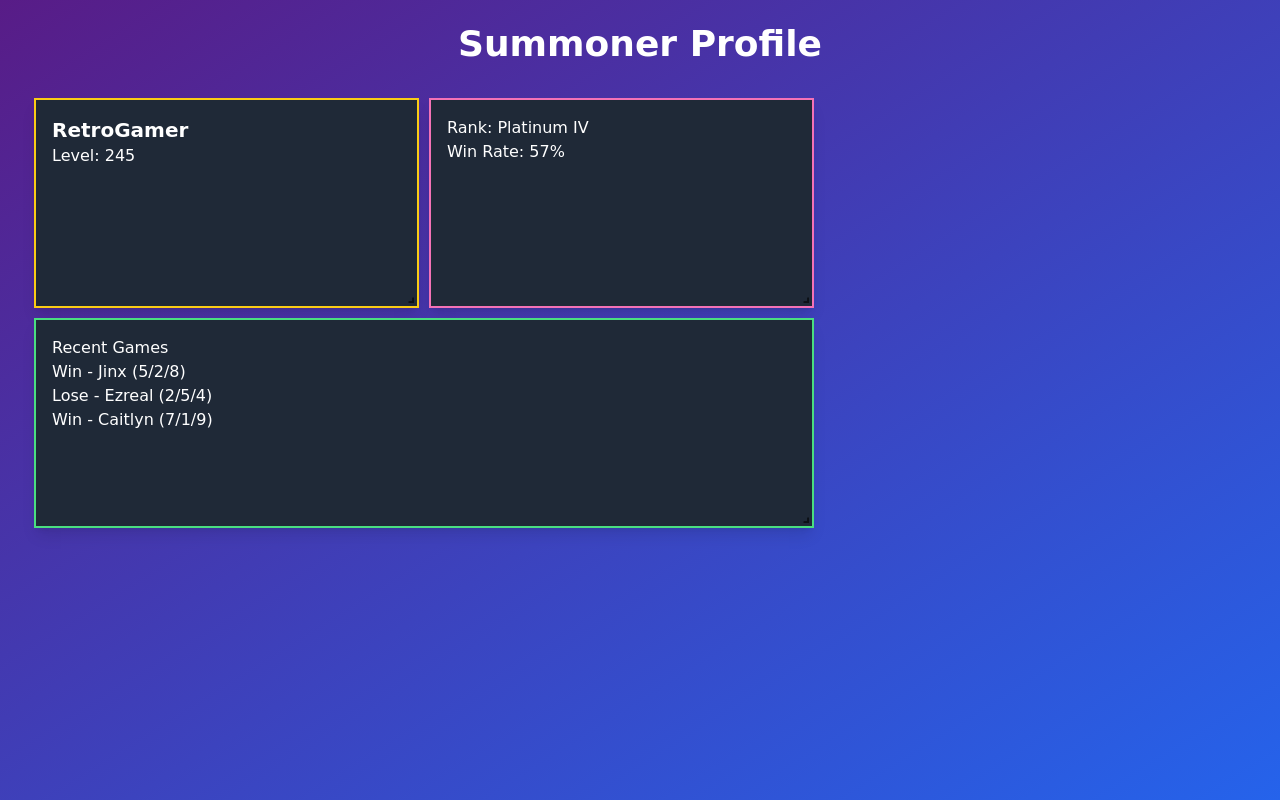
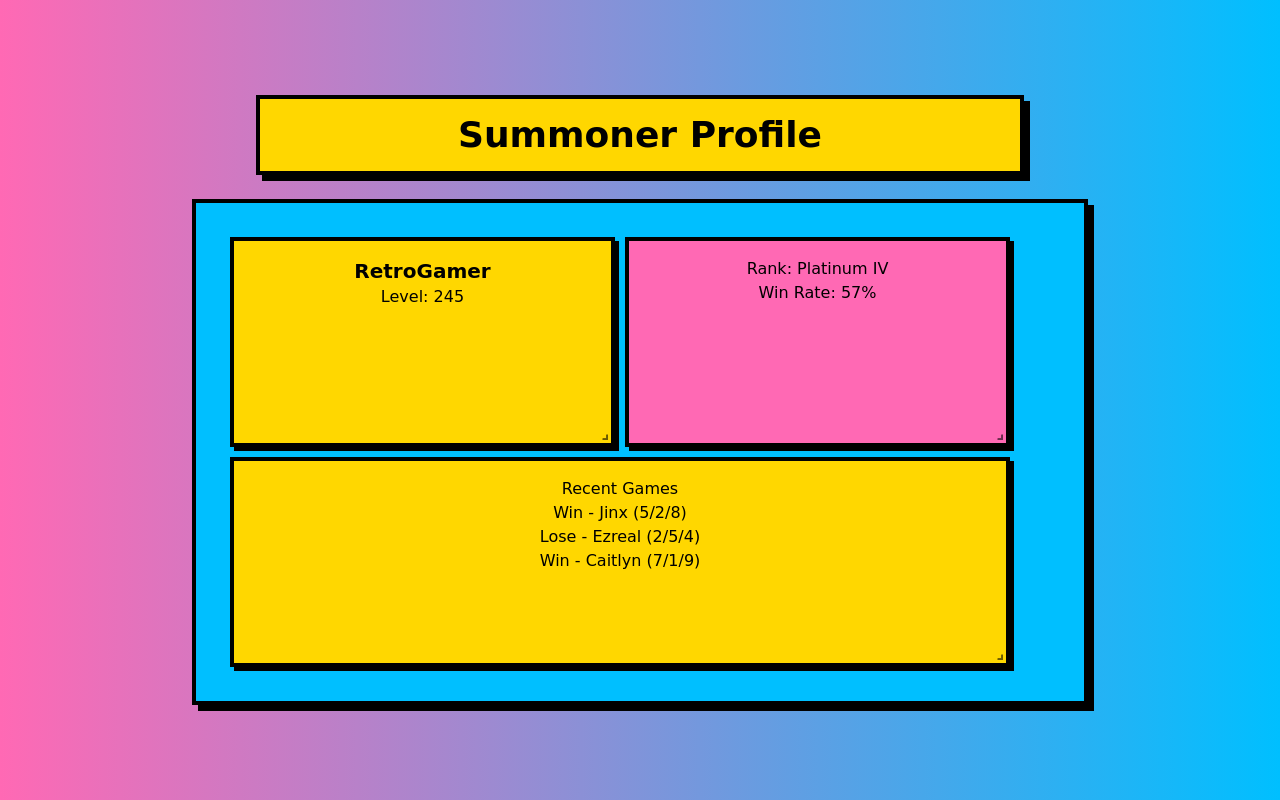
Before and after one commit to chae-chae/LoL-Profile-Customizer, a Next.js app: page /results in a window 1280 px wide. Built offline with nearby package versions, Linux system fonts and the light colour scheme.

Commit message:
fix results/page.tsx ui

```diff
--- a/app/results/page.tsx
+++ b/app/results/page.tsx
@@ -23,7 +23,9 @@
 export default function ResultsPage() {
   const searchParams = useSearchParams();
   const summonerName = searchParams.get("summonerName");
-  const [summonerData, setSummonerData] = useState(null);
+  const [summonerData, setSummonerData] = useState<typeof mockData | null>(
+    null
+  );
   const [layout, setLayout] = useState([
     { i: "profile", x: 0, y: 0, w: 2, h: 2 },
     { i: "rank", x: 2, y: 0, w: 2, h: 2 },
@@ -35,10 +37,11 @@
   }, [summonerName]);
 
   return (
-    <div className="min-h-screen bg-gradient-to-br from-purple-900 to-blue-600 text-white font-retro p-6">
-      <header className="text-center text-4xl font-bold mb-6">
+    <div className="min-h-screen bg-noise bg-gradient-to-r from-retroPink to-retroBlue text-center font-retro flex flex-col justify-center items-center p-6">
+      <header className="text-4xl font-bold text-black bg-retroYellow border-4 border-black shadow-[6px_6px_0px_black] px-6 py-4 w-full max-w-3xl">
         Summoner Profile
       </header>
+      <div className="w-full max-w-4xl bg-retroBlue border-4 border-black shadow-[6px_6px_0px_black] p-6 mt-6">
         <GridLayout
           className="layout"
           layout={layout}
@@ -49,21 +52,21 @@
         >
           <div
             key="profile"
-          className="p-4 bg-gray-800 shadow-lg border-2 border-yellow-400"
+            className="p-4 bg-retroYellow shadow-[4px_4px_0px_black] border-4 border-black text-black"
           >
             <h2 className="text-xl font-bold">{summonerData?.summonerName}</h2>
             <p>Level: {summonerData?.level}</p>
           </div>
           <div
             key="rank"
-          className="p-4 bg-gray-800 shadow-lg border-2 border-pink-400"
+            className="p-4 bg-retroPink shadow-[4px_4px_0px_black] border-4 border-black text-black"
           >
             <p>Rank: {summonerData?.rank}</p>
             <p>Win Rate: {summonerData?.winRate}</p>
           </div>
           <div
             key="games"
-          className="p-4 bg-gray-800 shadow-lg border-2 border-green-400"
+            className="p-4 bg-retroYellow shadow-[4px_4px_0px_black] border-4 border-black text-black"
           >
             <h3>Recent Games</h3>
             {summonerData?.recentGames.map((game, index) => (
@@ -74,5 +77,6 @@
           </div>
         </GridLayout>
       </div>
+    </div>
   );
 }
--- a/package.json
+++ b/package.json
@@ -22,6 +22,7 @@
     "@types/node": "^20",
     "@types/react": "^19",
     "@types/react-dom": "^19",
+    "@types/react-grid-layout": "^1.3.5",
     "autoprefixer": "^10.4.20",
     "eslint": "^9",
     "eslint-config-next": "15.1.4",
```
Also changed, not shown: 1 other file (tests, documents, lock files or other folders). Lines whose indentation alone changed are shown as unchanged.
